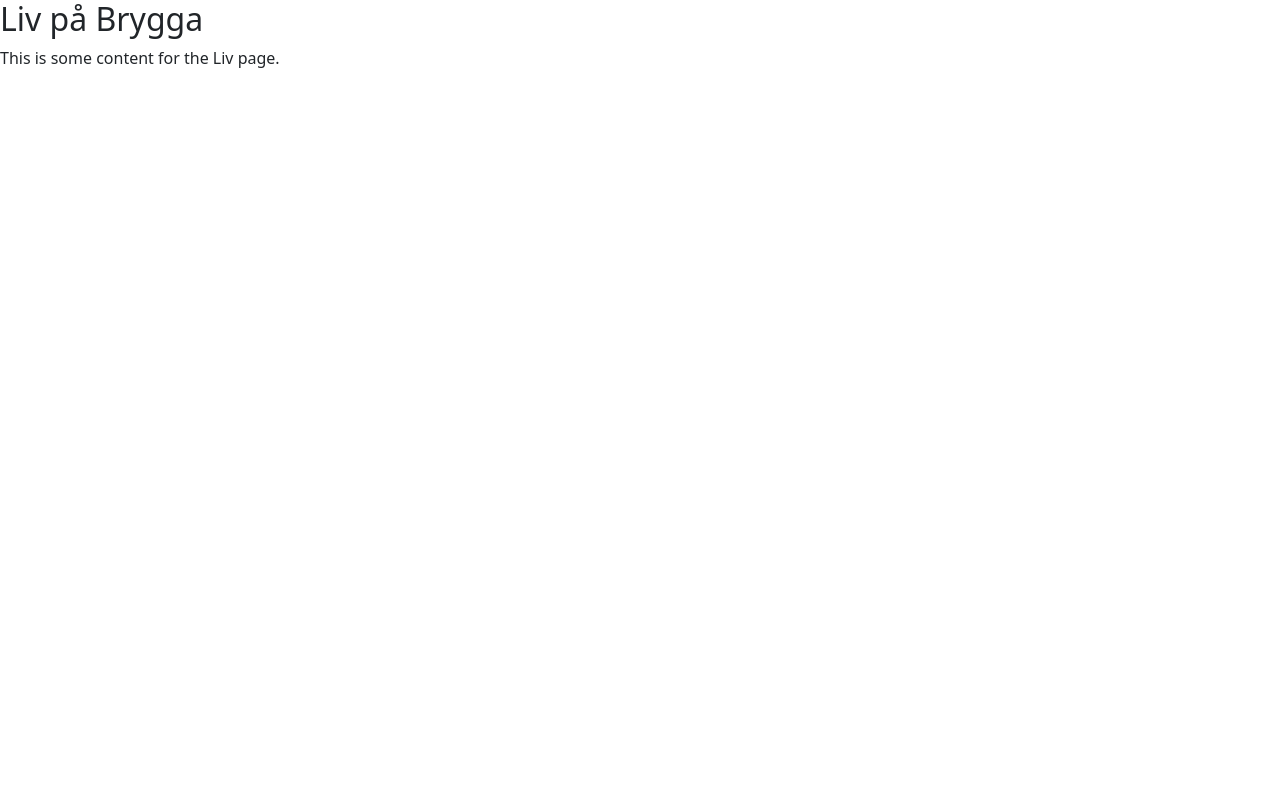
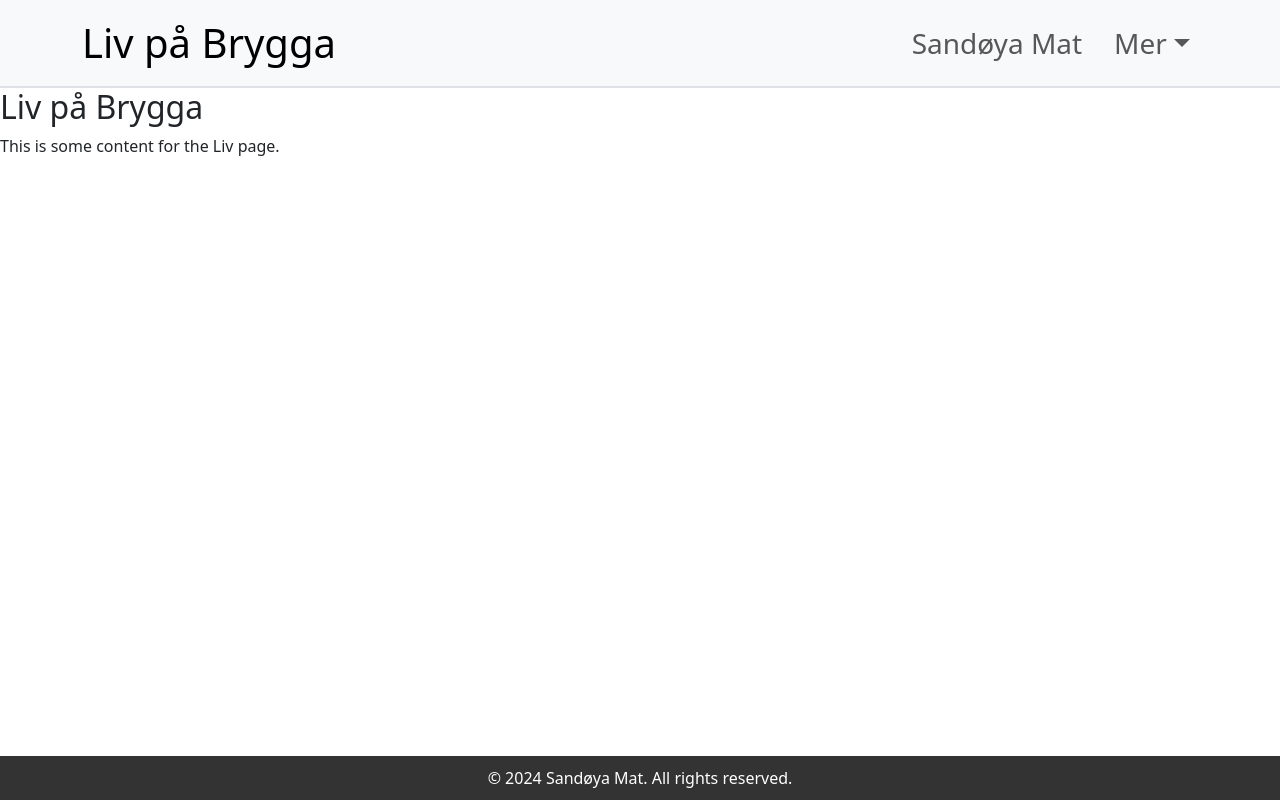
Before and after one commit to CPBrandal/sandoya-mat, a React (Create React App) app: page /liv in a window 1280 px wide. Built offline with nearby package versions, Linux system fonts and the light colour scheme.

Commit message:
added footer

```diff
--- a/src/App.js
+++ b/src/App.js
@@ -1,12 +1,20 @@
 import React from 'react';
-import { BrowserRouter } from 'react-router-dom';  // or BrowserRouter
-import MyApp from './MyApp';
+import { BrowserRouter, Router } from 'react-router-dom';  // or BrowserRouter
+import Navigation from './Navigation';
+import Footer from './component/Footer';
 
 function App() {
   return (
-    <BrowserRouter>
-      <MyApp />
-    </BrowserRouter>
+    <div style={{ display: 'flex', flexDirection: 'column', minHeight: '100vh' }}>
+      <BrowserRouter>
+        <Navigation />
+        <main style={{ flex: 1 }}>
+
+        </main>
+      </BrowserRouter>
+      <Footer />
+    </div>
+
   );
 }
 
--- a/src/Home.js
+++ b/src/Home.js
@@ -1,4 +1,5 @@
 // Home.js
+
 import React from 'react';
 import { Link } from 'react-router-dom';
 import Container from 'react-bootstrap/Container';
@@ -6,12 +7,13 @@ import Nav from 'react-bootstrap/Nav';
 import Navbar from 'react-bootstrap/Navbar';
 import NavDropdown from 'react-bootstrap/NavDropdown';
 
+
 import 'bootstrap/dist/css/bootstrap.min.css';
 
 export function Home() {
   return (
     <div className="Home">
-      <Navbar expand="lg" className="bg-body-tertiary">
+      <Navbar expand="lg" className="bg-body-tertiary border-bottom border-2 border-body-secondary">
         <Container>
           {/* Replace href with as={Link} + to */}
           <Navbar.Brand className='fs-1' as={Link} to="/">
@@ -22,9 +24,7 @@ export function Home() {
           <Navbar.Collapse id="basic-navbar-nav">
             <Nav className="ms-auto gap-3">
               {/* Home link */}
-              <Nav.Link className='fs-3' as={Link} to="/">
-                Hjem
-              </Nav.Link>
+
 
               {/* Liv link */}
               <Nav.Link className='fs-3' as={Link} to="/liv">
@@ -51,6 +51,7 @@ export function Home() {
           </Navbar.Collapse>
         </Container>
       </Navbar>
+
     </div>
   );
 }
--- a/src/Liv.js
+++ b/src/Liv.js
@@ -1,9 +1,53 @@
 // Liv.js
 import React from 'react';
+import { Link } from 'react-router-dom';
+import Container from 'react-bootstrap/Container';
+import Nav from 'react-bootstrap/Nav';
+import Navbar from 'react-bootstrap/Navbar';
+import NavDropdown from 'react-bootstrap/NavDropdown';
 
+import 'bootstrap/dist/css/bootstrap.min.css';
 export function Liv() {
   return (
     <div>
+      <Navbar expand="lg" className="bg-body-tertiary border-bottom border-2 border-body-secondary">
+        <Container>
+          {/* Replace href with as={Link} + to */}
+          <Navbar.Brand className='fs-1' as={Link} to="/">
+            Liv på Brygga
+          </Navbar.Brand>
+
+          <Navbar.Toggle aria-controls="basic-navbar-nav" />
+          <Navbar.Collapse id="basic-navbar-nav">
+            <Nav className="ms-auto gap-3">
+              {/* Home link */}
+
+
+              {/* Liv link */}
+              <Nav.Link className='fs-3' as={Link} to="/">
+                Sandøya Mat
+              </Nav.Link>
+
+              {/* Dropdown items */}
+              <NavDropdown className='fs-3' title="Mer" id="basic-nav-dropdown">
+                <NavDropdown.Item as={Link} to="/action/3.1">
+                  Action
+                </NavDropdown.Item>
+                <NavDropdown.Item as={Link} to="/action/3.2">
+                  Another action
+                </NavDropdown.Item>
+                <NavDropdown.Item as={Link} to="/action/3.3">
+                  Something
+                </NavDropdown.Item>
+                <NavDropdown.Divider />
+                <NavDropdown.Item as={Link} to="/action/3.4">
+                  Separated link
+                </NavDropdown.Item>
+              </NavDropdown>
+            </Nav>
+          </Navbar.Collapse>
+        </Container>
+      </Navbar>
       <h2>Liv på Brygga</h2>
       <p>This is some content for the Liv page.</p>
     </div>
--- a/src/MyApp.js
+++ /dev/null
@@ -1,19 +0,0 @@
-// App.js
-import React from 'react';
-import { Routes, Route } from 'react-router-dom';
-import { Home } from './Home';
-import { Liv } from './Liv';
-
-function MyApp() {
-  return (
-    <Routes>
-      {/* "Home" at the root path */}
-      <Route path="/" element={<Home />} />
-
-      {/* "Liv" page at /liv */}
-      <Route path="/liv" element={<Liv />} />
-    </Routes>
-  );
-}
-
-export default MyApp;
--- /dev/null
+++ b/src/Navigation.js
@@ -0,0 +1,23 @@
+// App.js
+import React from 'react';
+import { Routes, Route } from 'react-router-dom';
+import { Home } from './Home';
+import { Liv } from './Liv';
+import Footer from './component/Footer';
+
+function Navigation() {
+  return (
+    <>
+      <Routes>
+        {/* "Home" at the root path */}
+        <Route path="/" element={<Home />} />
+
+        {/* "Liv" page at /liv */}
+        <Route path="/liv" element={<Liv />} />
+      </Routes>
+    </>
+
+  );
+}
+
+export default Navigation;
--- /dev/null
+++ b/src/component/Footer.jsx
@@ -0,0 +1,24 @@
+import React from 'react';
+import Container from 'react-bootstrap/Container';
+import Row from 'react-bootstrap/Row';
+import Col from 'react-bootstrap/Col';
+
+function Footer() {
+    return (
+        <footer
+            style={{
+                position: 'sticky',
+                bottom: 0,
+                width: '100%',
+                backgroundColor: '#333',
+                color: 'white',
+                textAlign: 'center',
+                padding: '10px 0',
+            }}
+        >
+            &copy; 2024 Sandøya Mat. All rights reserved.
+        </footer>
+    );
+}
+
+export default Footer;
```
Also changed, not shown: src/component/Header.jsx (deleted, +0 -21 lines).
